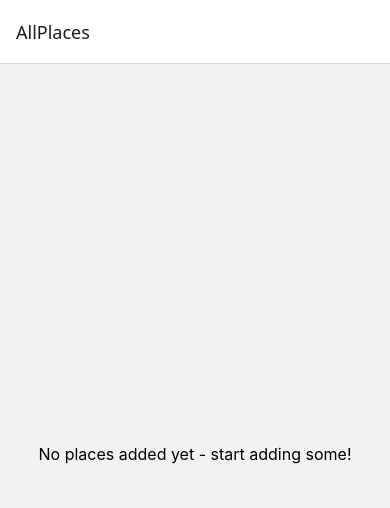
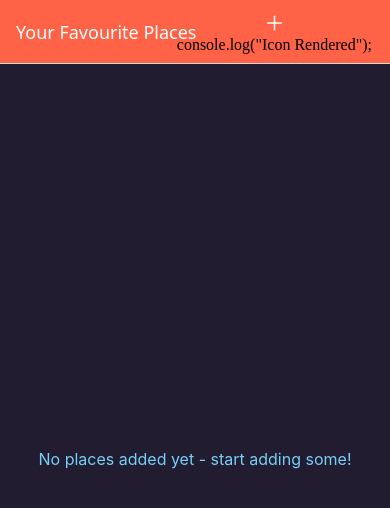
Before and after one commit to sahilforkshere/GeoSnap_RN, a React Native app: screen /AllPlaces in a window 390 px wide. Shown: the top 508 px of the page. Built offline with nearby package versions, Linux system fonts and the light colour scheme.

Commit message:
add place form

```diff
--- a/App.js
+++ b/App.js
@@ -4,6 +4,11 @@ import { NavigationContainer } from '@react-navigation/native';
 import { createNativeStackNavigator } from '@react-navigation/native-stack';
 import AllPlaces from './screens/AllPlaces';
 import AddPlace from './screens/AddPlace';
+import IconButton from './componets/ui/IconButton';
+import { Colors } from './constants/colors';
+import { Ionicons } from "@expo/vector-icons";
+
+
 
 const Stack = createNativeStackNavigator();
 
@@ -12,9 +17,36 @@ export default function App() {
     <>
       <StatusBar style='dark' />
       <NavigationContainer>
-        <Stack.Navigator>
-          <Stack.Screen name='AllPlaces' component={AllPlaces} />
-          <Stack.Screen name='AddPlace' component={AddPlace} />
+        <Stack.Navigator
+          screenOptions={{
+            headerStyle: { backgroundColor: 'tomato' },
+            headerTintColor: 'white',
+            contentStyle: { backgroundColor: Colors.gray700 },
+          }}
+        >
+          <Stack.Screen
+            name="AllPlaces"
+            component={AllPlaces}
+            options={({ navigation }) => ({
+              title: 'Your Favourite Places',
+              headerRight: ({ tintColor }) => {
+                console.log("Header right rendered with tintColor:", tintColor);
+                return (
+                  <IconButton
+                    icon="add"
+                    size={24}
+                    color={tintColor ?? 'blue'}
+                    onPress={() => navigation.navigate('AddPlace')}
+                  />
+                );
+              },
+            })}
+          />
+
+
+          <Stack.Screen name='AddPlace' component={AddPlace} options={{
+            title: 'Add a new Place'
+          }} />
         </Stack.Navigator>
       </NavigationContainer>
     </>
--- a/componets/Places/PlaceForm.js
+++ b/componets/Places/PlaceForm.js
@@ -1,9 +1,46 @@
-import { Text, View } from "react-native";
+import { useState } from "react";
+import { ScrollView, Text, TextInput, View, StyleSheet } from "react-native";
+import { Colors } from "../../constants/colors";
 
-function PlaceForm(){
-return <View>
-    <Text>The Place Form</Text>
-</View>
+function PlaceForm() {
+    const [enteredTitle, setEnteredTitle] = useState('');
+
+    function changeTitleHandler(enteredText) {
+        setEnteredTitle(enteredText);
+    }
+
+    return <ScrollView style={styles.form}>
+
+        <View>
+            <Text style={styles.label}>
+                Title
+            </Text>
+
+            <TextInput style={styles.input} onChangeText={changeTitleHandler} value={enteredTitle} />
+        </View>
+    </ScrollView>
+
 }
 
 export default PlaceForm;
+
+
+const styles = StyleSheet.create({
+    form: {
+        flex: 1,
+        padding: 24
+    },
+    label: {
+        fontWeight: 'bold',
+        marginBottom: 4,
+        color: Colors.primary500
+    },
+    input: {
+        marginVertical: 8,
+        paddingHorizontal: 8,
+        paddingVertical: 8,
+        fontSize: 16,
+        borderBottomColor: 2,
+        backgroundColor: Colors.primary100
+    }
+})
--- a/componets/Places/PlacesList.js
+++ b/componets/Places/PlacesList.js
@@ -1,6 +1,7 @@
 import { FlatList, StyleSheet, Text, View } from 'react-native';
 
 import PlaceItem from './PlaceItem';
+import { Colors } from '../../constants/colors';
 
 function PlacesList({ places }) {
   if (!places || places.length === 0) {
@@ -32,5 +33,6 @@ const styles = StyleSheet.create({
   },
   fallbackText: {
     fontSize: 16,
+    color:Colors.primary200
   },
 });
--- /dev/null
+++ b/componets/ui/IconButton.js
@@ -0,0 +1,28 @@
+import React from 'react';
+import { Pressable, StyleSheet } from 'react-native';
+import { Ionicons } from '@expo/vector-icons';
+
+function IconButton({ icon, size, color, onPress }) {
+      console.log("IconButton rendered with:", icon, size, color);
+  return (
+    <Pressable onPress={onPress} style={({ pressed }) => [styles.button, pressed && styles.pressed]}>
+      <Ionicons name={icon} size={size} color={color} />
+     console.log("Icon Rendered");
+
+    </Pressable>
+  );
+}
+
+export default IconButton;
+
+const styles = StyleSheet.create({
+  button: {
+    padding: 8,
+    marginRight: 10,
+    justifyContent: 'center',
+    alignItems: 'center',
+  },
+  pressed: {
+    opacity: 0.7,
+  },
+});
--- /dev/null
+++ b/constants/colors.js
@@ -0,0 +1,11 @@
+export const Colors = {
+  primary50: '#cfeffd',
+  primary100: '#a0defb',
+  primary200: '#77cff8',
+  primary400: '#44bdf5',
+  primary500: '#1aacf0',
+  primary700: '#0570c9',
+  primary800: '#003b88',
+  accent500: '#e6b30b',
+  gray700: '#221c30',
+};
--- a/screens/AddPlace.js
+++ b/screens/AddPlace.js
@@ -3,6 +3,8 @@ import PlaceForm from "../componets/Places/PlaceForm"
 
 const AddPlace = () => {
   return <PlaceForm/>
+
+
 }
 
 export default AddPlace
--- a/screens/AllPlaces.js
+++ b/screens/AllPlaces.js
@@ -1,7 +1,22 @@
+import { StyleSheet } from "react-native"
+import { SafeAreaView } from "react-native-safe-area-context"
 import PlacesList from "../componets/Places/PlacesList"
+import { Colors } from "../constants/colors"
+import { View } from "react-native"
 
 function AllPlaces() {
-  return  <PlacesList/>
+    return  <View
+     style={styles.root}>
+    <PlacesList/>
+  </View>
+
 }
 
 export default AllPlaces
+const styles = StyleSheet.create({
+  root: {
+    flex: 1,
+    backgroundColor: Colors.gray700,
+    paddingTop: 10, // temp to check header visibility
+  },
+});
```
Also changed, not shown: package.json (+6 -1 lines), 1 other file (tests, documents, lock files or other folders).
